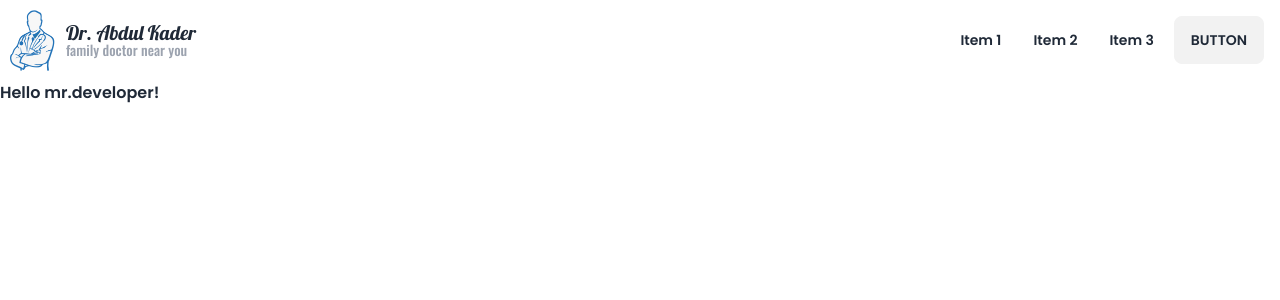
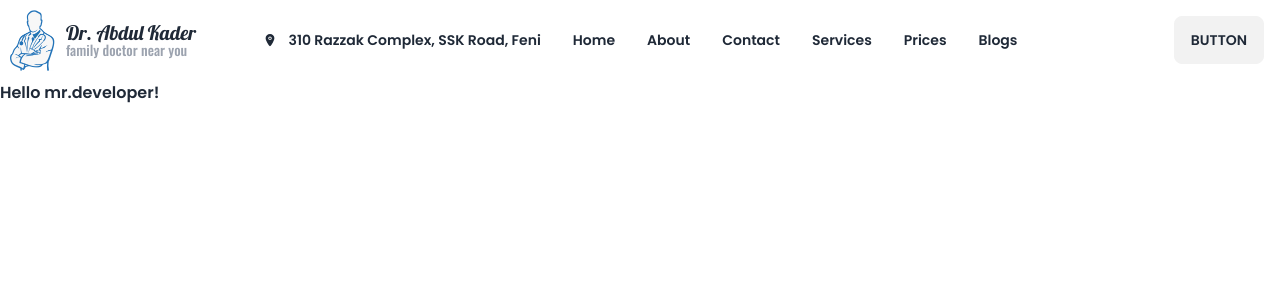
Before and after one commit to muhammad-jiku/jikmunn-doctor-abdul-kader, a Next.js app: page / in a window 1280 px wide. Shown: the top 300 px of the page. Built offline with nearby package versions, Linux system fonts and the light colour scheme.

Commit message:
navbar routing address added

```diff
--- a/components/shared/Navbar.jsx
+++ b/components/shared/Navbar.jsx
@@ -4,6 +4,7 @@ import React, { useState } from 'react';
 import Hamburger from 'hamburger-react';
 import logoImg from '../../assets/images/logo.png';
 import Image from 'next/image';
+import { IoLocation } from 'react-icons/io5';
 
 function Navbar() {
   const [isOpen, setIsOpen] = useState(false);
@@ -11,13 +12,22 @@ function Navbar() {
   const menuItems = (
     <>
       <li>
-        <a>Item 1</a>
+        <a>Home</a>
       </li>
       <li>
-        <a>Item 2</a>
+        <a>About</a>
       </li>
       <li>
-        <a>Item 3</a>
+        <a>Contact</a>
+      </li>
+      <li>
+        <a>Services</a>
+      </li>
+      <li>
+        <a>Prices</a>
+      </li>
+      <li>
+        <a>Blogs</a>
       </li>
     </>
   );
@@ -33,10 +43,22 @@ function Navbar() {
           </h1>
         </div>
       </div>
+      <div className='navbar-center'>
+        <div className='hidden lg:flex'>
+          <ul className='menu menu-horizontal px-1'>
+            <li>
+              <a>
+                <IoLocation className='mr-1' />{' '}
+                <span className='text-sm'>
+                  310 Razzak Complex, SSK Road, Feni
+                </span>
+              </a>
+            </li>
+            {menuItems}
+          </ul>
+        </div>
+      </div>
       <div className='navbar-end'>
-        <div className='hidden lg:flex'>
-          <ul className='menu menu-horizontal px-1'>{menuItems}</ul>
-        </div>
         <a className='btn mr-2'>Button</a>
         <div className='dropdown dropdown-bottom dropdown-end lg:hidden'>
           <Hamburger
--- a/package.json
+++ b/package.json
@@ -26,6 +26,7 @@
     "react-day-picker": "^8.7.1",
     "react-dom": "18.2.0",
     "react-hook-form": "^7.45.0-next.1",
+    "react-icons": "^4.9.0",
     "react-toastify": "^9.1.3",
     "stripe": "^12.9.0",
     "tailwindcss": "3.3.2"
```
Also changed, not shown: 1 other file (tests, documents, lock files or other folders).
